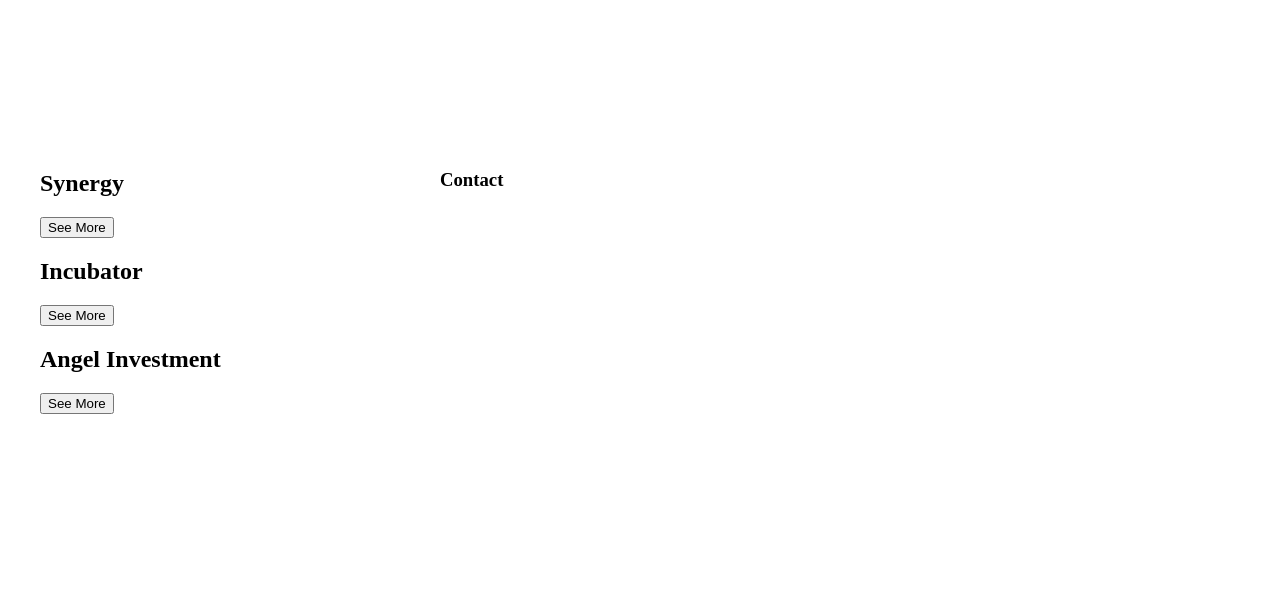
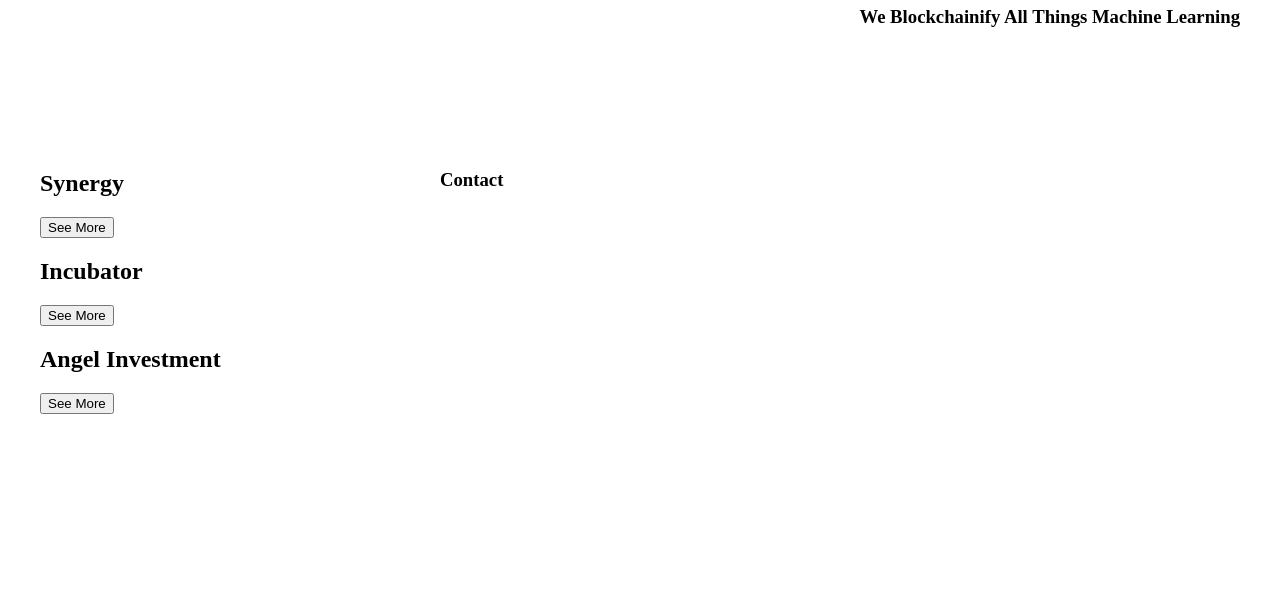
Before and after one commit to patk80/Landing-Page-For-Portfolio, a plain HTML site: page index.html in a window 1280 px wide. Shown: the part 190-800 px from the top of the page. Drawn offline with Linux system fonts and the light colour scheme.

Commit message:
Hero styles + adding svg file

```diff
--- a/styles.css
+++ b/styles.css
@@ -21,4 +21,6 @@
 
 .hero {
     grid-column: 1 / 4;
+    margin-top: 3em;
+    text-align: end;
 }
```
Also changed, not shown: Img/undraw_Segment_analysis_re_ocsl.svg (added).
